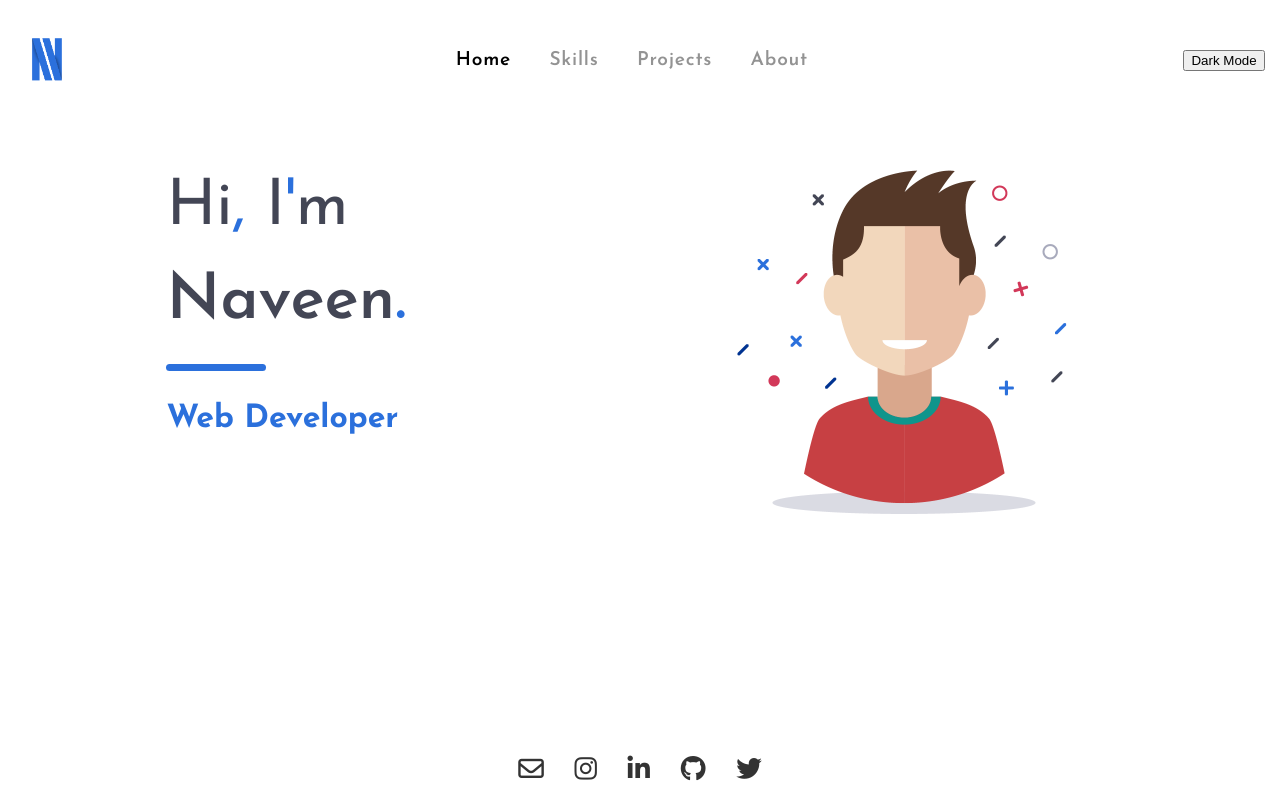
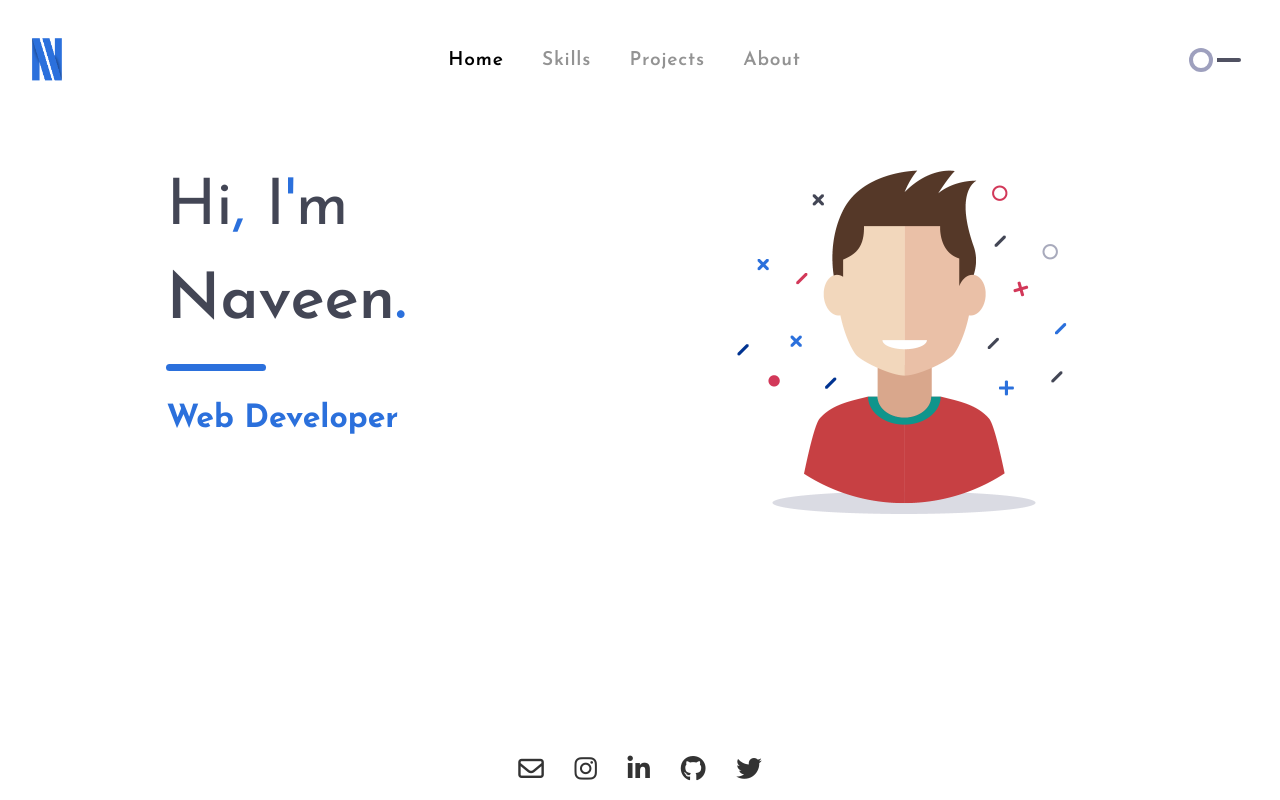
Before and after one commit to naveenbudhwal/portfolio, a Vue app: page / in a window 1280 px wide. Built offline with nearby package versions, Linux system fonts and the light colour scheme.

Commit message:
Adding dark mode slider

```diff
--- a/src/components/NavBar.vue
+++ b/src/components/NavBar.vue
@@ -22,7 +22,14 @@
       </ul>
 
       <div @click="switchToDark" class="dark-mode-btn">
-        <button>Dark Mode</button>
+        <span><img src="../assets/light.svg" alt=""></span>
+        <label class="switch">
+          <input type="checkbox">
+          <div>
+            <span></span>
+          </div>
+        </label>
+        <span><img src="../assets/dark.svg" alt=""></span>
       </div>
 
       <div id="nav-icon1">
@@ -65,6 +72,82 @@ export default {
 </script>
 
 <style scoped>
+
+.switch {
+  cursor: pointer;
+}
+
+.switch input {
+  display: none;
+}
+
+.switch input + div {
+  position: relative;
+}
+
+.switch input + div:before,
+.switch input + div:after {
+  --s: 1;
+  content: '';
+  position: absolute;
+  height: 4px;
+  top: 10px;
+  width: 24px;
+  background: #505162;
+  transform: scaleX(var(--s));
+  transition: transform .3s ease;
+}
+
+.switch input + div:before {
+  --s: 0;
+  left: 0;
+  transform-origin: 0 50%;
+  border-radius: 2px 0 0 2px;
+}
+.switch input + div:after {
+  left: 28px;
+  transform-origin: 100% 50%;
+  border-radius: 0 2px 2px 0;
+}
+
+.switch input + div span {
+  padding-left: 56px;
+  line-height: 24px;
+  color: #9EA0BE;
+}
+
+.switch input + div span:before {
+  --x: 0;
+  --b: #9EA0BE;
+  --s: 4px;
+  content: '';
+  position: absolute;
+  left: 0;
+  top: 0;
+  width: 24px;
+  height: 24px;
+  border-radius: 50%;
+  box-shadow: inset 0 0 0 var(--s) var(--b);
+  transform: translateX(var(--x));
+  transition: box-shadow .3s ease, transform .3s ease;
+}
+
+.switch input + div span:not(:empty) {
+  padding-left: 64px;
+}
+
+input:checked + div:before {
+  --s: 1;
+}
+input:checked + div:after {
+  --s: 0;
+}
+
+input:checked + div span:before {
+  --x: 28px;
+  --s: 12px;
+  --b: #F7F8FF;
+}
 
 #nav-icon1 {
   display: none;
@@ -169,6 +252,17 @@ export default {
   /* width: 30%; */
 }
 
+.dark-mode-btn {
+  display: flex;
+  justify-content: center;
+  align-items: center;
+}
+
+.dark-mode-btn span img {
+  width: 20px;
+  height: auto;
+}
+
 .nav-item {
   margin: 0 1em;
   list-style: none;
```
Also changed, not shown: src/assets/dark.svg (added), src/assets/light.svg (added).
